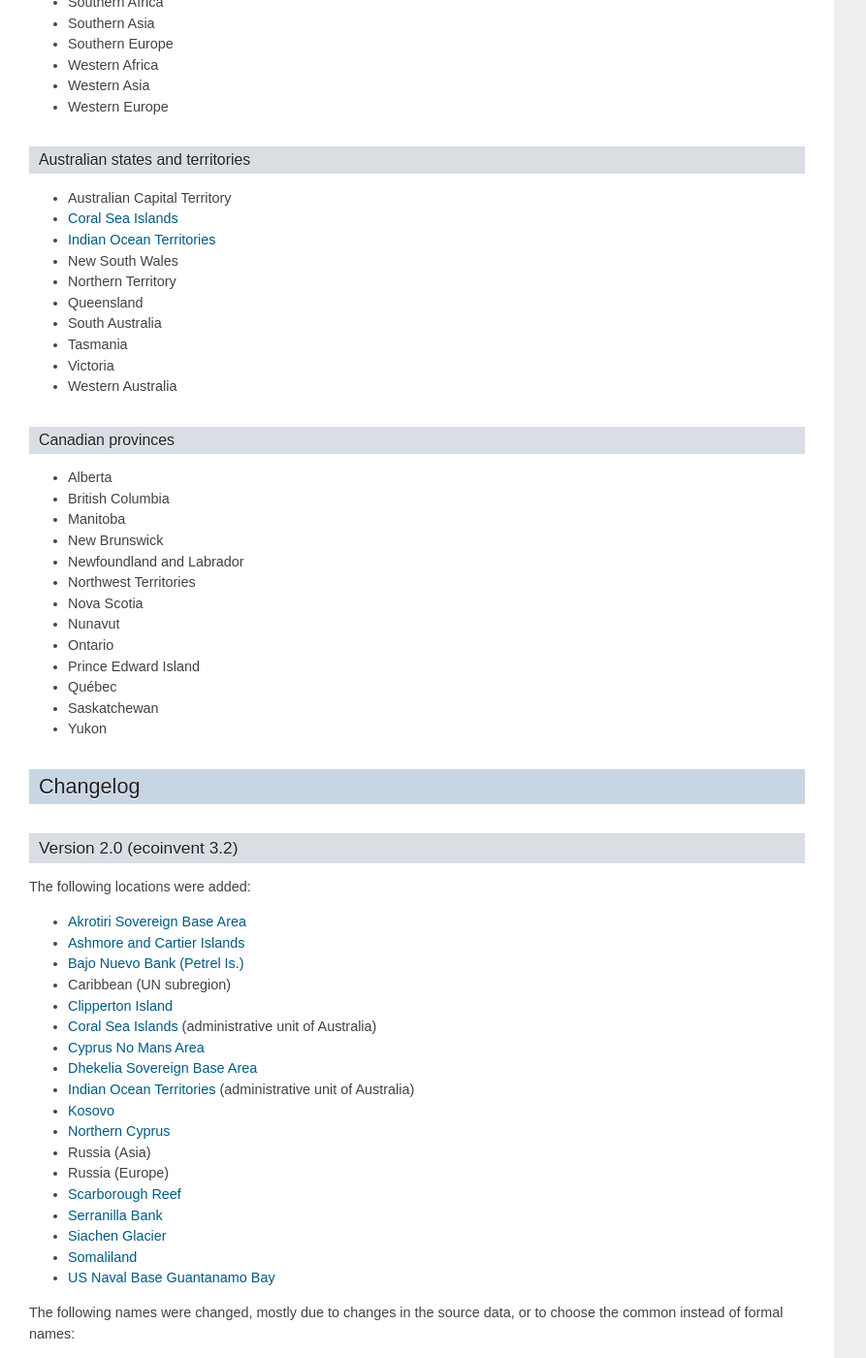
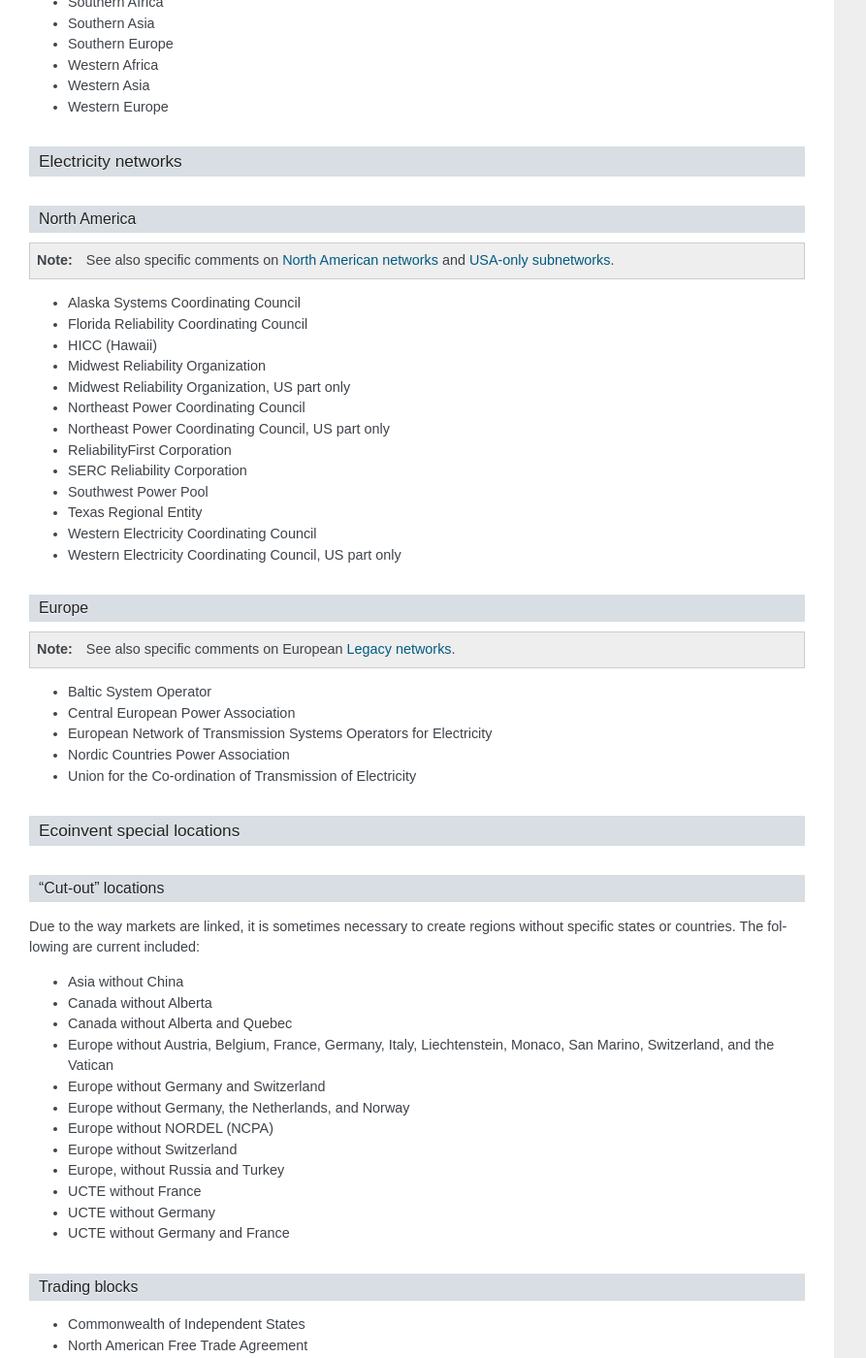
Before and after one commit to ecoinvent/ecoinvent-topology, a Sphinx documentation site: the page built from docs/index.rst, in a window 1280 px wide and 1400 px high, scrolled down 5988 px. Shown: the whole window at 97% size, without its empty margins (0-893 px from the left). Built offline with Sphinx 7.4.7, drawn with Linux system fonts in a browser that asks for light colours; some of the changed text lies outside the part shown.

Commit message:
Even more report development

```diff
--- a/docs/index.rst
+++ b/docs/index.rst
@@ -294,8 +294,78 @@
 * Western Asia
 * Western Europe
 
+Electricity networks
+++++++++++++++++++++
+
+North America
+^^^^^^^^^^^^^
+
+.. note:: See also specific comments on :ref:`elecna` and :ref:`elecusa`.
+
+* Alaska Systems Coordinating Council
+* Florida Reliability Coordinating Council
+* HICC (Hawaii)
+* Midwest Reliability Organization
+* Midwest Reliability Organization, US part only
+* Northeast Power Coordinating Council
+* Northeast Power Coordinating Council, US part only
+* ReliabilityFirst Corporation
+* SERC Reliability Corporation
+* Southwest Power Pool
+* Texas Regional Entity
+* Western Electricity Coordinating Council
+* Western Electricity Coordinating Council, US part only
+
+Europe
+^^^^^^
+
+.. note:: See also specific comments on European :ref:`eleceu`.
+
+* Baltic System Operator
+* Central European Power Association
+* European Network of Transmission Systems Operators for Electricity
+* Nordic Countries Power Association
+* Union for the Co-ordination of Transmission of Electricity
+
+Ecoinvent special locations
++++++++++++++++++++++++++++
+
+"Cut-out" locations
+^^^^^^^^^^^^^^^^^^^
+
+Due to the way markets are linked, it is sometimes necessary to create regions without specific states or countries. The following are current included:
+
+* Asia without China
+* Canada without Alberta
+* Canada without Alberta and Quebec
+* Europe without Austria, Belgium, France, Germany, Italy, Liechtenstein, Monaco, San Marino, Switzerland, and the Vatican
+* Europe without Germany and Switzerland
+* Europe without Germany, the Netherlands, and Norway
+* Europe without NORDEL (NCPA)
+* Europe without Switzerland
+* Europe, without Russia and Turkey
+* UCTE without France
+* UCTE without Germany
+* UCTE without Germany and France
+
+Trading blocks
+^^^^^^^^^^^^^^
+
+* Commonwealth of Independent States
+* North American Free Trade Agreement
+
+Miscellaneous
+^^^^^^^^^^^^^
+
+* Canary Islands
+* Middle East (Iran, Iraq, Kuwait, Saudi Arabia, and the United Arab Emirates)
+* Québec, Hydro-Québec distribution network
+* Serbia and Montenegro (Both ``Serbia`` and ``Montenegro`` are also included separately)
+
 Australian states and territories
-^^^^^^^^^^^^^^^^^^^^^^^^^^^^^^^^^
++++++++++++++++++++++++++++++++++
+
+In addition to the country ``Australia``, the Australian states are also provided. As a consequence, the territories *Christmas Island* and *Cocos (Keeling) Islands*, which do possess `ISO 3166-1`_ codes, are included in the location ``Indian Ocean Territories``.
 
 * Australian Capital Territory
 * `Coral Sea Islands <http://en.wikipedia.org/wiki/Coral_Sea_Islands>`__
@@ -309,7 +379,9 @@
 * Western Australia
 
 Canadian provinces
-^^^^^^^^^^^^^^^^^^
+++++++++++++++++++
+
+In addition to the country ``Canada``, the Canadian provinces are also provided.
 
 * Alberta
 * British Columbia
```
Also changed, not shown: other parts of docs/index.rst (+6 -5 lines).
